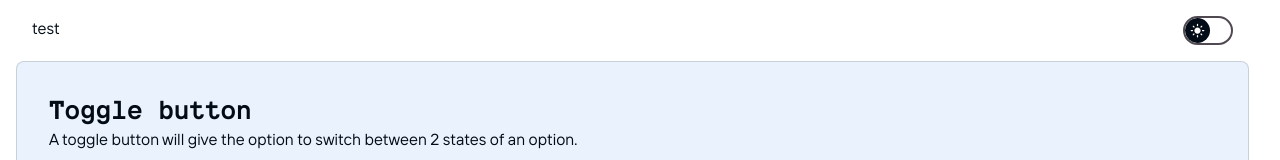
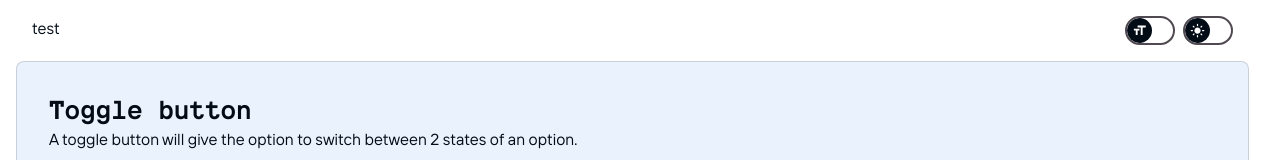
Before and after one commit to schubergphilis/sbp-frontend-style, a React (Create React App) app: page / in a window 1280 px wide. Shown: the top 160 px of the page. Built offline with nearby package versions, Linux system fonts and the light colour scheme.

Commit message:
Add large Font size toggle

```diff
--- /dev/null
+++ b/src/components/icons/FontSizeIcon.tsx
@@ -0,0 +1,9 @@
+const FontSizeIcon = () => {
+	return (
+		<svg width="24" height="24" fill="currentColor" viewBox="0 0 24 24">
+			<path d="M9 4v3h5v12h3V7h5V4H9zm-6 8h3v7h3v-7h3V9H3v3z" />
+		</svg>
+	)
+}
+
+export default FontSizeIcon
--- a/src/styling/ThemeConfig.ts
+++ b/src/styling/ThemeConfig.ts
@@ -103,6 +103,13 @@ const lightStyle: DefaultStyle = {
 	cardColorBg: 'rgba(232, 242, 253, .90)'
 }
 
+const largeLightStyle: DefaultStyle = {
+	...lightStyle,
+	...{
+		fontSize: 24
+	}
+}
+
 const darkStyle: DefaultStyle = {
 	...lightStyle,
 	...{
@@ -114,8 +121,20 @@ const darkStyle: DefaultStyle = {
 	}
 }
 
+const largeDarkStyle: DefaultStyle = {
+	...darkStyle,
+	...{
+		fontSize: 24
+	}
+}
+
 export const lightTheme: DefaultTheme = {
 	style: lightStyle,
+	fonts: fonts
+}
+
+export const largeLightTheme: DefaultTheme = {
+	style: largeLightStyle,
 	fonts: fonts
 }
 
@@ -123,3 +142,8 @@ export const darkTheme: DefaultTheme = {
 	style: darkStyle,
 	fonts: fonts
 }
+
+export const largeDarkTheme: DefaultTheme = {
+	style: largeDarkStyle,
+	fonts: fonts
+}
--- a/src/styling/elements/Navigation.tsx
+++ b/src/styling/elements/Navigation.tsx
@@ -1,28 +1,55 @@
 import ToggleButton from 'components/atoms/buttons/ToggleButton'
 import DarkModeIcon from 'components/icons/DarkModeIcon'
+import FontSizeIcon from 'components/icons/FontSizeIcon'
 import LightModeIcon from 'components/icons/LightModeIcon'
 import NavigationBar from 'components/organisms/NavigationBar'
 import { useAppDispatch, useAppSelector } from 'hooks/UseReduxStore'
-import { isDarkModeState, setDarkModeState } from 'store/SettingsSlice'
+import {
+	isDarkModeState,
+	isLargeModeState,
+	setDarkModeState,
+	setLargeModeState
+} from 'store/SettingsSlice'
+import { styled } from 'styled-components'
 
 const Navigation = () => {
 	const dispatch = useAppDispatch()
 	const isDarkTheme = useAppSelector<boolean>(isDarkModeState)
+	const isLargeMode = useAppSelector<boolean>(isLargeModeState)
 
 	const toggleDarkTheme = (): void => {
 		dispatch(setDarkModeState(!isDarkTheme))
 	}
 
+	const toggleFontSize = (): void => {
+		dispatch(setLargeModeState(!isLargeMode))
+	}
+
 	return (
 		<NavigationBar>
 			<span>test</span>
-			<ToggleButton
-				isActive={isDarkTheme}
-				icon={isDarkTheme ? <DarkModeIcon /> : <LightModeIcon />}
-				onClick={toggleDarkTheme}
-			/>
+			<Settings>
+				<ToggleButton
+					isActive={isLargeMode}
+					icon={<FontSizeIcon />}
+					onClick={toggleFontSize}
+					title="Change font size of the website"
+				/>
+				<ToggleButton
+					isActive={isDarkTheme}
+					icon={isDarkTheme ? <DarkModeIcon /> : <LightModeIcon />}
+					onClick={toggleDarkTheme}
+					title="Change color theme of the website"
+				/>
+			</Settings>
 		</NavigationBar>
 	)
 }
 
+const Settings = styled.div`
+	display: flex;
+	justify-content: space-between;
+	gap: 0.5em;
+`
+
 export default Navigation
--- a/src/styling/elements/ThemeWrapper.tsx
+++ b/src/styling/elements/ThemeWrapper.tsx
@@ -1,7 +1,12 @@
 import { useAppSelector } from 'hooks/UseReduxStore'
-import { isDarkModeState } from 'store/SettingsSlice'
+import { isDarkModeState, isLargeModeState } from 'store/SettingsSlice'
 import { ThemeProvider } from 'styled-components'
-import { darkTheme, lightTheme } from 'styling/ThemeConfig'
+import {
+	darkTheme,
+	largeDarkTheme,
+	largeLightTheme,
+	lightTheme
+} from 'styling/ThemeConfig'
 
 interface Props {
 	children: JSX.Element | JSX.Element[]
@@ -9,9 +14,18 @@ interface Props {
 
 const ThemeWrapper = ({ children }: Props) => {
 	const isDarkTheme = useAppSelector<boolean>(isDarkModeState)
-
+	const isLargeMode = useAppSelector<boolean>(isLargeModeState)
 	return (
-		<ThemeProvider theme={isDarkTheme ? darkTheme : lightTheme}>
+		<ThemeProvider
+			theme={
+				isDarkTheme
+					? isLargeMode
+						? largeDarkTheme
+						: darkTheme
+					: isLargeMode
+					? largeLightTheme
+					: lightTheme
+			}>
 			{children}
 		</ThemeProvider>
 	)
```
